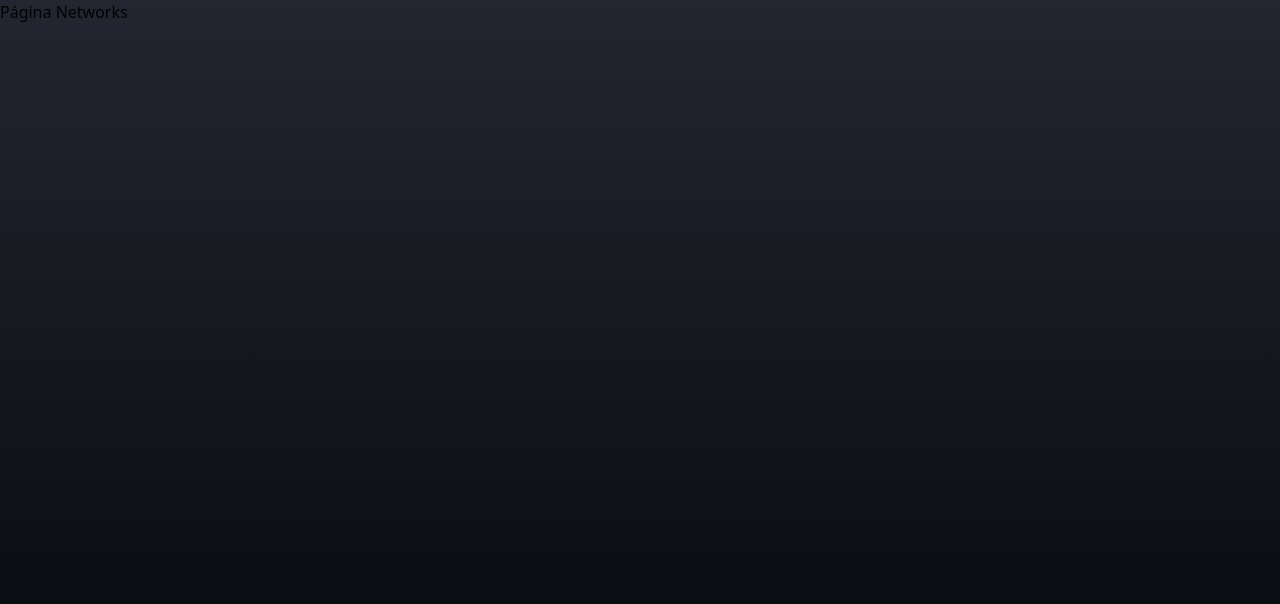
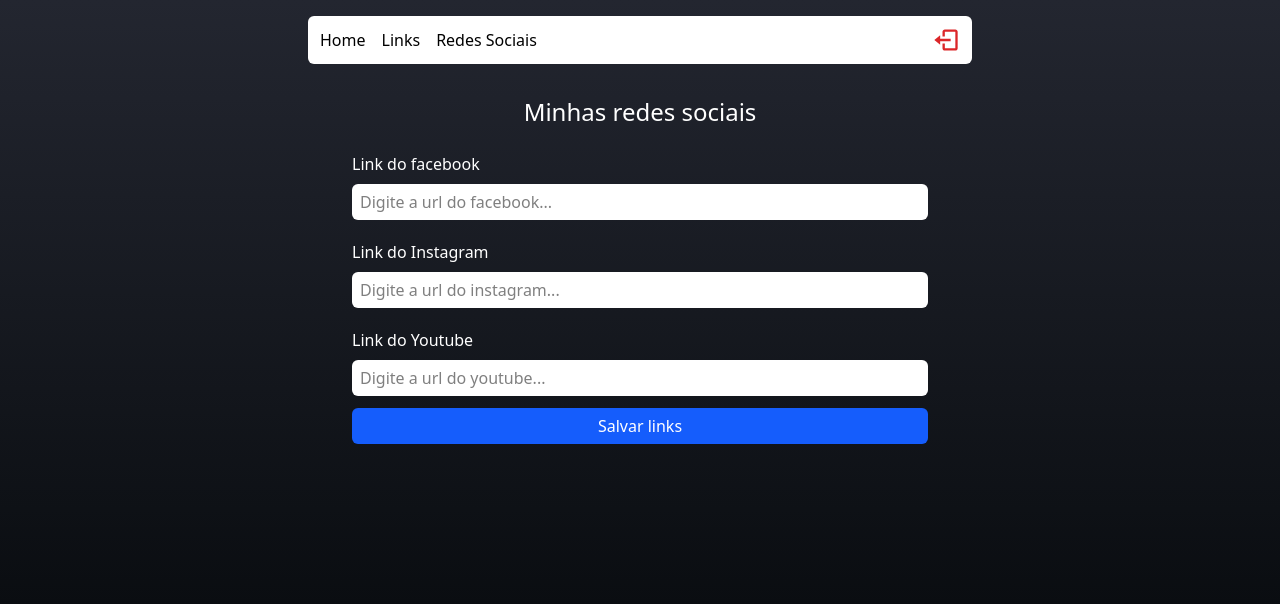
Before and after one commit to RanielliSoares/Estudos_Node_React_Type_Next, a React (Vite) app in the folder React_Type/devLink/: page /admin/social in a window 1280 px wide. Shown: the top 604 px of the page. Built offline with nearby package versions, Linux system fonts and the light colour scheme; no server answers; the database is empty; sample sign-in values are in the browser's storage.

Commit message:
finalização do projeto

```diff
--- a/React_Type/devLink/package.json
+++ b/React_Type/devLink/package.json
@@ -16,6 +16,7 @@
     "react-dom": "^19.1.0",
     "react-icons": "^5.5.0",
     "react-router-dom": "^7.6.0",
+    "react-toastify": "^11.0.5",
     "tailwindcss": "^4.1.7"
   },
   "devDependencies": {
--- a/React_Type/devLink/src/App.tsx
+++ b/React_Type/devLink/src/App.tsx
@@ -4,6 +4,7 @@
 import { Login } from "./pages/login";
 import { Networks } from "./pages/networks";
 import { Private } from "./routes/Private";
+import { ErrorPage } from "./pages/error";
 
 const router = createBrowserRouter([
   {
@@ -18,9 +19,13 @@
     path: "/admin",
     element: <Private><Admin /></Private >
   },
-      {
-        path: "/admin/social",
-      element: <Private><Networks /></Private>,
+  {
+    path: "/admin/social",
+    element: <Private><Networks /></Private>,
   },
-      ]);
-      export {router};
+  {
+    path: "*",
+    element: <ErrorPage />
+  }
+]);
+export { router };
--- a/React_Type/devLink/src/pages/admin/index.tsx
+++ b/React_Type/devLink/src/pages/admin/index.tsx
@@ -1,17 +1,82 @@
-import { useState } from "react";
+import { useState, type FormEvent } from "react";
+import { useEffect } from "react";
 import { Header } from "../../components/Header";
 import { Input } from "../../components/Input";
+import { FiTrash } from "react-icons/fi";
+import { db } from "../../services/firebaseConnection";
+import { toast, ToastContainer } from 'react-toastify';
+import 'react-toastify/dist/ReactToastify.css';
+import { addDoc, collection, onSnapshot, query, orderBy, doc, deleteDoc } from "firebase/firestore";
 
+interface linkProps {
+  id: string,
+  name: string,
+  url: string,
+  bg: string,
+  color: string
+}
 export function Admin() {
+
+  const [links, setLinks] = useState<linkProps[]>([])
+  useEffect(() => {
+    const linksRef = collection(db, "links");
+    const queryRef = query(linksRef, orderBy("created", "asc"));
+    const unsub = onSnapshot(queryRef, (snapshot) => {
+      let lista = [] as linkProps[];
+      snapshot.forEach((doc) => {
+        lista.push({
+          id: doc.id,
+          name: doc.data().name,
+          url: doc.data().url,
+          bg: doc.data().bg,
+          color: doc.data().color
+        })
+      })
+      setLinks(lista);
+    })
+    return () => {
+      unsub();
+    }
+  }, [])
+
   const [nameInput, setNameInput] = useState('');
   const [urlInput, setUrlInput] = useState('');
   const [textColorInput, setTextColorInput] = useState('#F564AB')
   const [backgroundColorInput, setBackgroundColorInput] = useState('#111133')
 
+  async function handleDeleteLink(id: string) {
+    const docRef = doc(db, "links", id)
+    await deleteDoc(docRef)
+    toast.warn("Link deletado!")
+  }
+
+  function handleRegister(e: FormEvent) {
+    e.preventDefault();
+    if (nameInput === "" || urlInput === "") {
+      toast.warn("Preencha todos os campos!");
+      return;
+    }
+    addDoc(collection(db, "links"), {
+      name: nameInput,
+      url: urlInput,
+      bg: backgroundColorInput,
+      color: textColorInput,
+      created: new Date()
+    }).then(() => {
+      toast.success("Cadastrado com sucesso!")
+      setNameInput("")
+      setUrlInput("")
+
+    }).catch((error) => {
+      toast.error("Erro ao cadastrar no banco!" + error)
+    })
+  }
   return (
+
     <div className="flex items-center flex-col min-h-screen pb-7 px-2">
+      <ToastContainer />
       <Header />
-      <form className="flex flex-col mt-8 mb-3 w-full max-w-xl">
+      <form onSubmit={handleRegister} className="flex flex-col mt-8 mb-3 w-full max-w-xl">
         <label className="text-white font-medium mt-2 mb-2">Nome do link</label>
         <Input
           placeholder="Digite o nome do link"
@@ -57,6 +122,22 @@
         <button type="submit" className="mb-7 bg-blue-600 h-9 rounded-md text-white font-medium gap-4 flex justify-center items-center"
         >Cadastrar</button>
       </form>
+      <h2 className="font-bold text-white mb-4 text-2xl">
+        Meus Links
+      </h2>
+      {links.map((link) => (
+        <article
+          key={link.id}
+          style={{ backgroundColor: link.bg, color: link.color }}
+          className="select-none flex items-center justify-between w-11/12 max-w-xl rounded py-3 px-2 mb-2">
+          <p >{link.name}</p>
+          <div>
+            <button
+              onClick={() => handleDeleteLink(link.id)}
+              className="border border-dashed p-1 rounded bg-neutral-900"><FiTrash size={18} color="#fff" /></button>
+          </div>
+        </article>
+      ))}
     </div>
   );
 }
--- /dev/null
+++ b/React_Type/devLink/src/pages/error/index.tsx
@@ -0,0 +1,15 @@
+import { Link } from 'react-router-dom'
+
+export function ErrorPage(){
+  return(
+    <div className="flex w-full min-h-screen justify-center items-center flex-col text-white">
+      <h1 className="font-bold text-6xl mb-2">404</h1>
+      <h1 className="font-bold text-4xl mb-4">Página não encontrada</h1>
+      <p className="italic text-1xl mb-4">Você caiu em uma página que não existe!</p>
+
+      <Link className="bg-gray-50/20 py-1 px-4 rounded-md" to="/">
+        Voltar para home
+      </Link>
+    </div>
+  )
+}
--- a/React_Type/devLink/src/pages/home/index.tsx
+++ b/React_Type/devLink/src/pages/home/index.tsx
@@ -1,32 +1,123 @@
-import { Social } from "../../components/Social";
-import { FaFacebook, FaInstagram, FaYoutube } from "react-icons/fa";
-export function Home() {
-  return (
+import { useEffect, useState } from 'react'
+import { Social } from '../../components/Social'
+import { FaFacebook, FaInstagram, FaYoutube } from 'react-icons/fa'
+import { db } from '../../services/firebaseConnection'
+import {
+  getDocs,
+  collection,
+  orderBy,
+  query,
+  doc,
+  getDoc
+} from 'firebase/firestore'
+
+interface LinkProps{
+  id: string;
+  name: string;
+  url: string;
+  bg: string;
+  color: string;
+}
+
+interface SocialLinksProps{
+  facebook: string;
+  youtube: string;
+  instagram: string;
+}
+
+
+export function Home(){
+  const [links, setLinks] = useState<LinkProps[]>([]);
+  const [socialLinks, setSocialLinks] = useState<SocialLinksProps>()
+
+  useEffect(()=> {
+    function loadLinks(){
+      const linksRef = collection(db, "links")
+      const queryRef = query(linksRef, orderBy("created", "asc"))
+
+      getDocs(queryRef)
+      .then((snapshot) => {
+        let lista = [] as LinkProps[];
+
+        snapshot.forEach((doc) => {
+          lista.push({
+            id: doc.id,
+            name: doc.data().name,
+            url: doc.data().url,
+            bg: doc.data().bg,
+            color: doc.data().color,
+          })
+        })
+
+        setLinks(lista);
+
+      })
+
+
+    }
+
+    loadLinks();
+  }, [])
+
+
+  useEffect(() => {
+    function loadSocialLinks(){
+      const docRef = doc(db, "social", "link")
+
+      getDoc(docRef)
+      .then((snapshot) => {
+          if(snapshot.data() !== undefined){
+            setSocialLinks({
+              facebook: snapshot.data()?.facebook,
+              instagram: snapshot.data()?.instagram,
+              youtube: snapshot.data()?.youtube,
+            })
+          }
+      })
+    }
+
+    loadSocialLinks();
+
+  }, [])
+
+
+  return(
     <div className="flex flex-col w-full py-4 items-center justify-center">
-      <h1 className="md:text-4xl  text-3xl font-bold text-white mt-20">
-        {" "}
-        Sujeito Programador
-      </h1>
-      <span className="text-gray-50 mb-5 mt-03 ">Veja meus links 👇</span>
+      <h1 className="md:text-4xl  text-3xl font-bold text-white mt-20">Sujeito Programador</h1>
+      <span className="text-gray-50 mb-5 mt-3">Veja meus links 👇</span>
 
       <main className="flex flex-col w-11/12 max-w-xl text-center">
-        <section className="cursor-pointer bg-white mb-4 w-full py-2 rounded-lg select-none transition-transform hover:scale-105">
-          <a>
-            <p className="text-base md:text-lg">Canal no youtube</p>
+        {links.map((link) => (
+        <section
+        style={{ backgroundColor: link.bg }}
+        key={link.id}
+        className="bg-white mb-4 w-full py-2 rounded-lg select-none transition-transform hover:scale-105 cursor-pointer">
+          <a href={link.url} target="_blank">
+            <p className="text-base md:text-lg" style={{ color: link.color }}>
+              {link.name}
+            </p>
           </a>
         </section>
+        ))}
+
+        { socialLinks && Object.keys(socialLinks).length > 0 && (
+          <footer className="flex justify-center gap-3 my-4">
+            <Social url={socialLinks?.facebook}>
+              <FaFacebook size={35} color="#FFF" />
+            </Social>
+
+            <Social url={socialLinks?.youtube}>
+              <FaYoutube size={35} color="#FFF" />
+            </Social>
+
+            <Social url={socialLinks?.instagram}>
+              <FaInstagram size={35} color="#FFF" />
+            </Social>
+          </footer>
+        )}
+
       </main>
-      <footer className="flex justify-center gap-3 my-4">
-        <Social url="https://youtube.com">
-          <FaYoutube size={35} color="#FFF" />
-        </Social>
-        <Social url="https://youtube.com">
-          <FaFacebook size={35} color="#FFF" />
-        </Social>
-        <Social url="https://youtube.com">
-          <FaInstagram size={35} color="#FFF" />
-        </Social>
-      </footer>
+
     </div>
-  );
+  )
 }
--- a/React_Type/devLink/src/pages/networks/index.tsx
+++ b/React_Type/devLink/src/pages/networks/index.tsx
@@ -1,3 +1,92 @@
+import { useState, type FormEvent } from "react";
+import { useEffect } from "react";
+import { Header } from "../../components/Header";
+import { Input } from "../../components/Input";
+
+import { db } from '../../services/firebaseConnection'
+import {
+  setDoc,
+  doc,
+  getDoc
+} from 'firebase/firestore'
+import { toast, ToastContainer } from "react-toastify";
+
 export function Networks() {
-  return <div>Página Networks</div>;
+  const [facebook, setFacebook] = useState("")
+  const [instagram, setInstagram] = useState("")
+  const [youtube, setYoutube] = useState("")
+
+  useEffect(() => {
+    function loadLinks() {
+      const docRef = doc(db, "social", "link")
+      getDoc(docRef)
+        .then((snapshot) => {
+          if (snapshot.data() !== undefined) {
+            setFacebook(snapshot.data()?.facebook)
+            setInstagram(snapshot.data()?.instagram)
+            setYoutube(snapshot.data()?.youtube)
+          }
+        })
+    }
+    loadLinks();
+  }, [])
+
+  function handleRegister(e: FormEvent) {
+    e.preventDefault();
+
+    setDoc(doc(db, "social", "link"), {
+      facebook: facebook,
+      instagram: instagram,
+      youtube: youtube
+    })
+      .then(() => {
+        toast.success("Links cadastrados com sucesso!")
+      })
+      .catch((error) => {
+        toast.error("Erro ao cadastrar links!" + error)
+      })
+
+  }
+
+  return (
+    <div className="flex items-center flex-col min-h-screen pb-7 px-2">
+      <ToastContainer />
+      <Header />
+
+      <h1 className="text-white text-2xl font-medium mt-8 mb-4">Minhas redes sociais</h1>
+
+      <form className="flex flex-col max-w-xl w-full" onSubmit={handleRegister}>
+        <label className="text-white font-medium mt-2 mb-2">Link do facebook</label>
+        <Input
+          type="url"
+          placeholder="Digite a url do facebook..."
+          value={facebook}
+          onChange={(e) => setFacebook(e.target.value)}
+        />
+
+        <label className="text-white font-medium mt-2 mb-2">Link do Instagram</label>
+        <Input
+          type="url"
+          placeholder="Digite a url do instagram..."
+          value={instagram}
+          onChange={(e) => setInstagram(e.target.value)}
+        />
+
+        <label className="text-white font-medium mt-2 mb-2">Link do Youtube</label>
+        <Input
+          type="url"
+          placeholder="Digite a url do youtube..."
+          value={youtube}
+          onChange={(e) => setYoutube(e.target.value)}
+        />
+
+        <button
+          type="submit"
+          className="cursor-pointer text-white bg-blue-600 h-9 rounded-md items-center justify-center flex mb-7 font-medium"
+        >
+          Salvar links
+        </button>
+      </form>
+    </div>
+  )
 }
```
Also changed, not shown: 1 other file (tests, documents, lock files or other folders).
